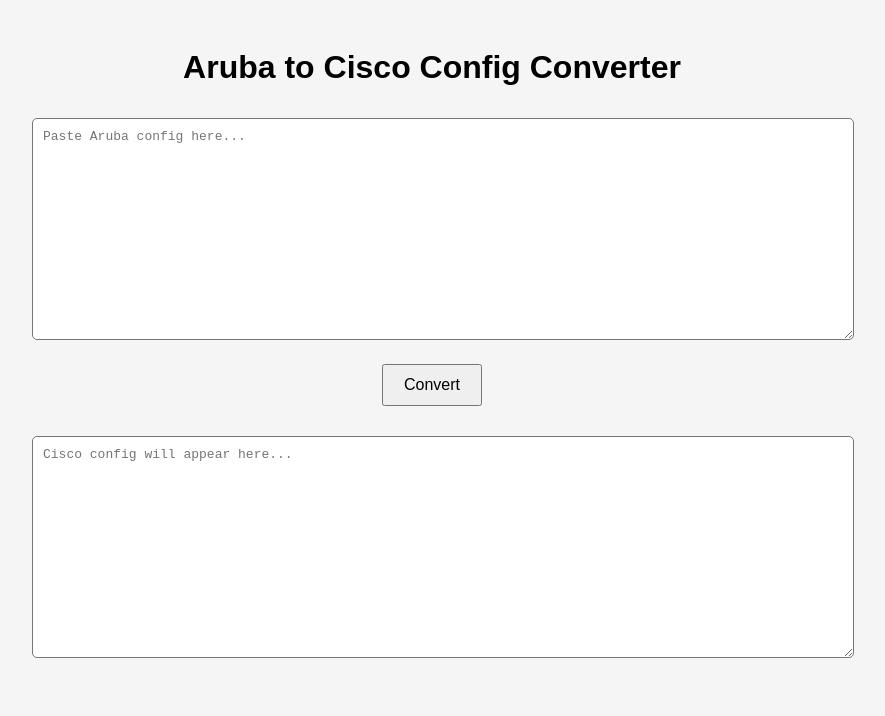
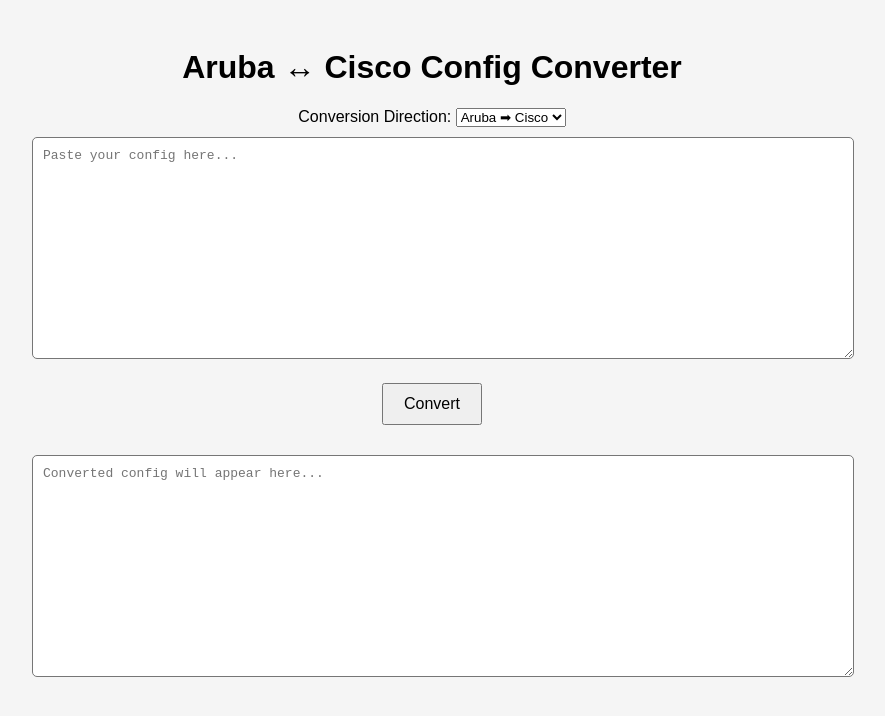
Before and after one commit to richardkimm/aruba-cisco-converter, a plain HTML site: page index.html in a window 1280 px wide. Shown: the whole page, without its empty margins (208-1093 px from the left). Drawn offline with Linux system fonts and the light colour scheme.

Commit message:
Update index.html

```diff
--- a/index.html
+++ b/index.html
@@ -3,16 +3,22 @@
 <head>
   <meta charset="UTF-8" />
   <meta name="viewport" content="width=device-width, initial-scale=1.0"/>
-  <title>Aruba to Cisco Config Converter</title>
+  <title>Aruba ↔ Cisco Config Converter</title>
   <link rel="stylesheet" href="style.css" />
 </head>
 <body>
   <div class="container">
-    <h1>Aruba to Cisco Config Converter</h1>
-    <textarea id="input" placeholder="Paste Aruba config here..."></textarea>
+    <h1>Aruba ↔ Cisco Config Converter</h1>
+
+    <label for="direction">Conversion Direction:</label>
+    <select id="direction">
+      <option value="aruba-to-cisco">Aruba ➡ Cisco</option>
+      <option value="cisco-to-aruba">Cisco ➡ Aruba</option>
+    </select>
+
+    <textarea id="input" placeholder="Paste your config here..."></textarea>
     <button onclick="convert()">Convert</button>
-    <textarea id="output" placeholder="Cisco config will appear here..." readonly></textarea>
+    <textarea id="output" placeholder="Converted config will appear here..." readonly></textarea>
   </div>
-  <script src="script.js"></script>
-</body>
-</html>
+
+  <script src
```
